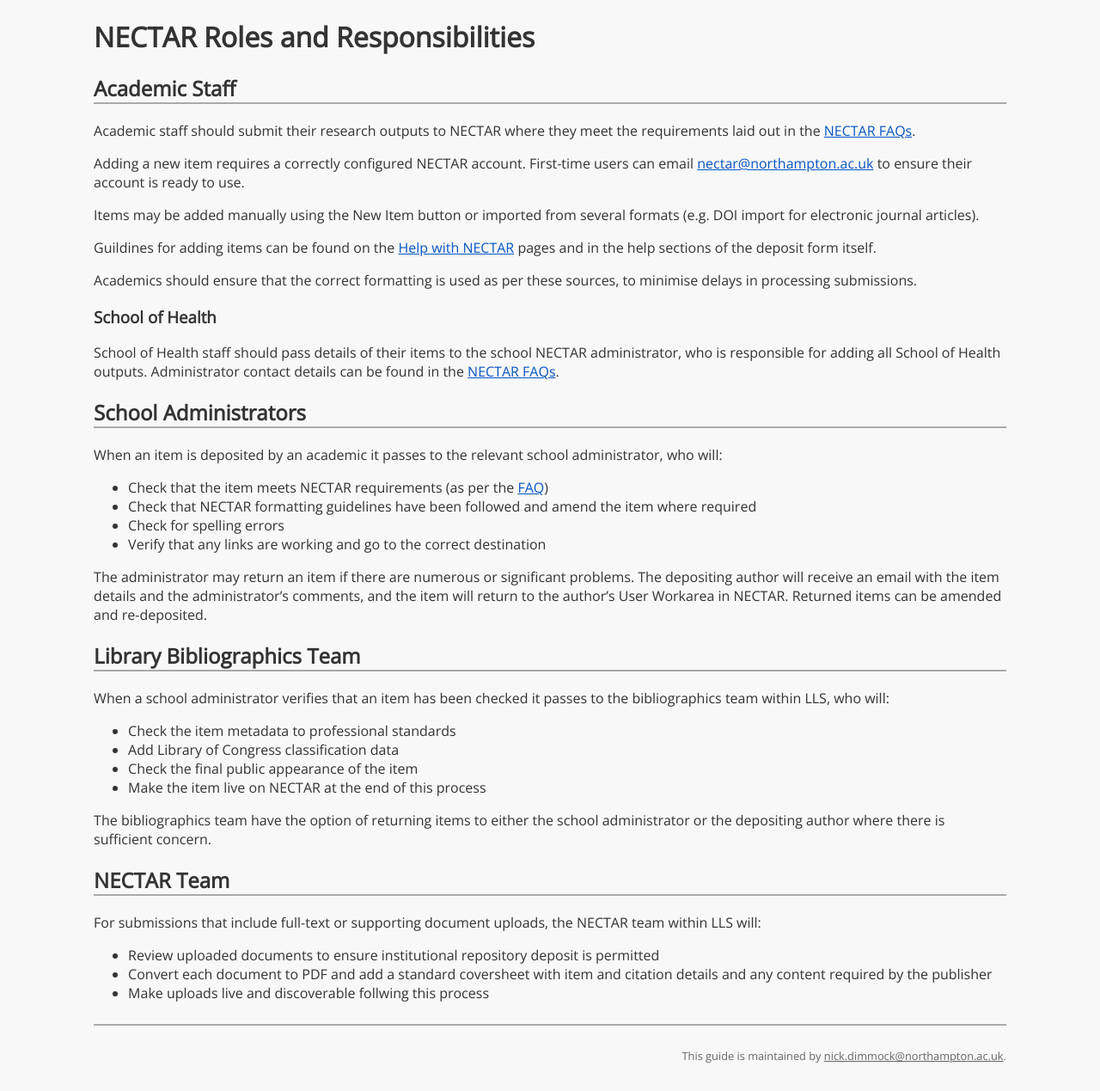
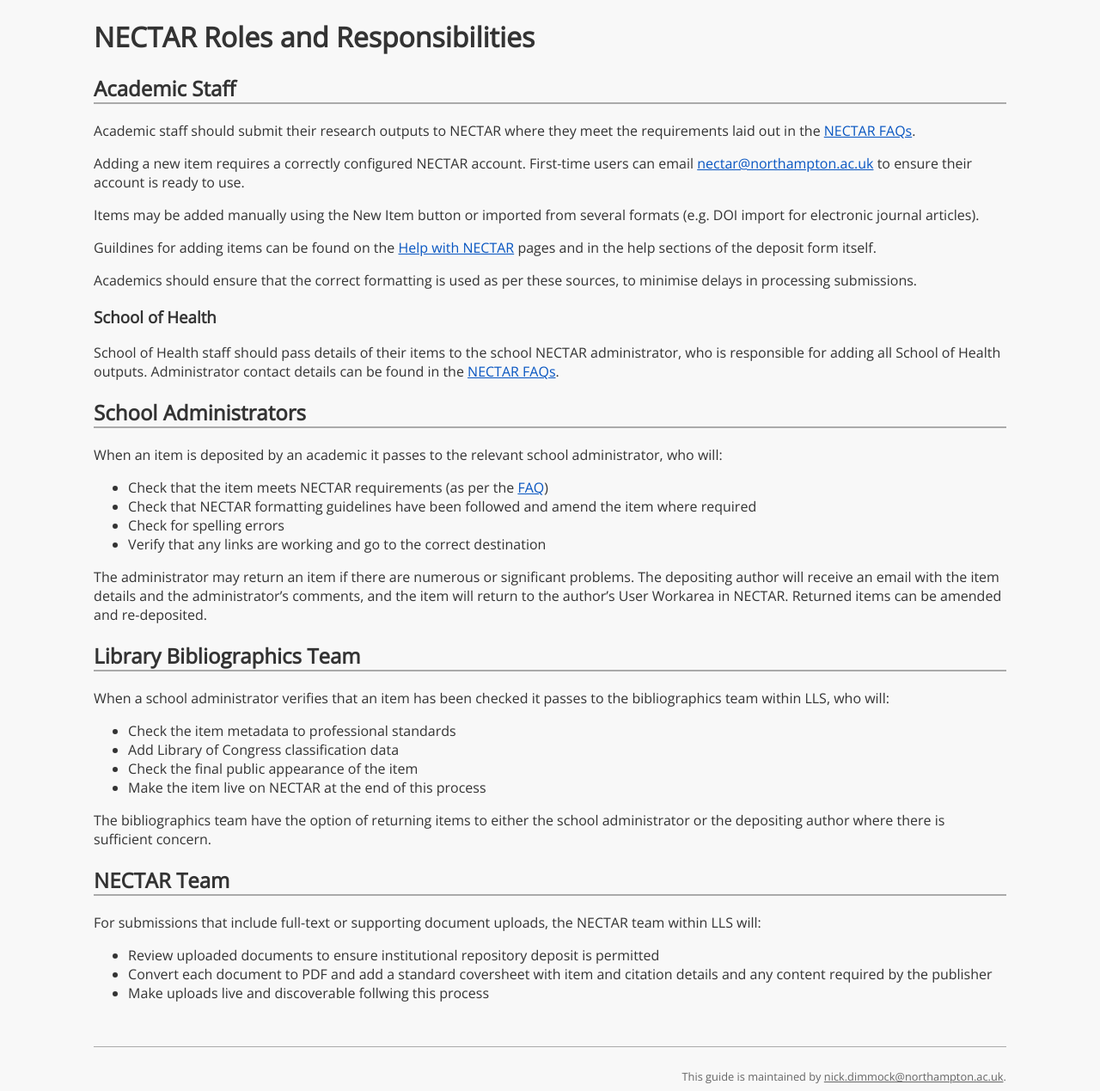
Before and after one commit to NickDimmock/nectar-roles, a Jekyll site: the page built from index.md, in a window 1280 px wide. Shown: the whole page at 86% size. Built offline with Jekyll 4.4.1, drawn with Linux system fonts in a browser that asks for light colours; nearby versions of some CDN libraries; Markdown is read by kramdown in place of the engine named in the settings; before the commit the page ends 1245 px from its top, so only the background shows below that.

Commit message:
CSS tweak

```diff
--- a/stylesheets/styles.css
+++ b/stylesheets/styles.css
@@ -17,9 +17,9 @@
 	color: #B24926;
 }
 #footer {
-	margin-top: 2em;
+	margin-top: 4em;
 	padding-top: 2em;
-	border-top: 2px solid #aaa;
+	border-top: 1px solid #aaa;
 	font-size: 80%;
 	text-align: right;
 	color: #666;
```
